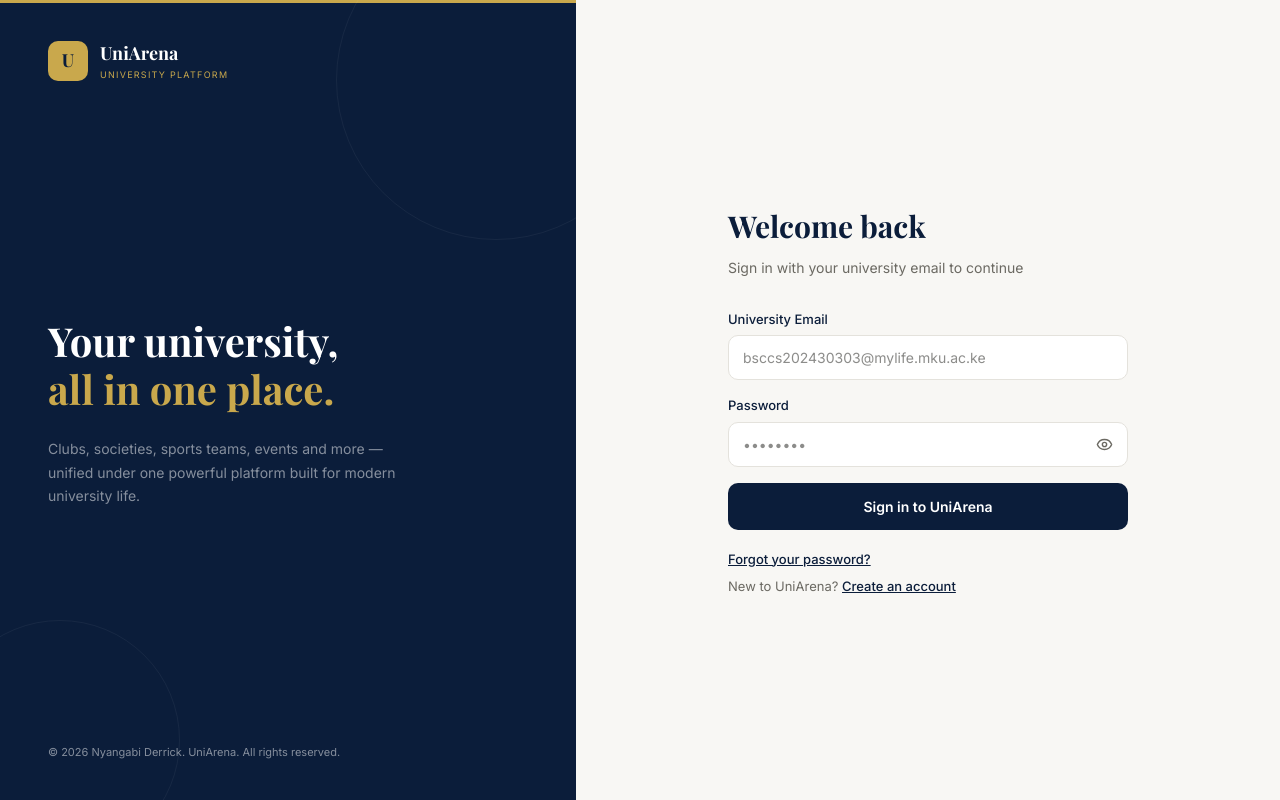
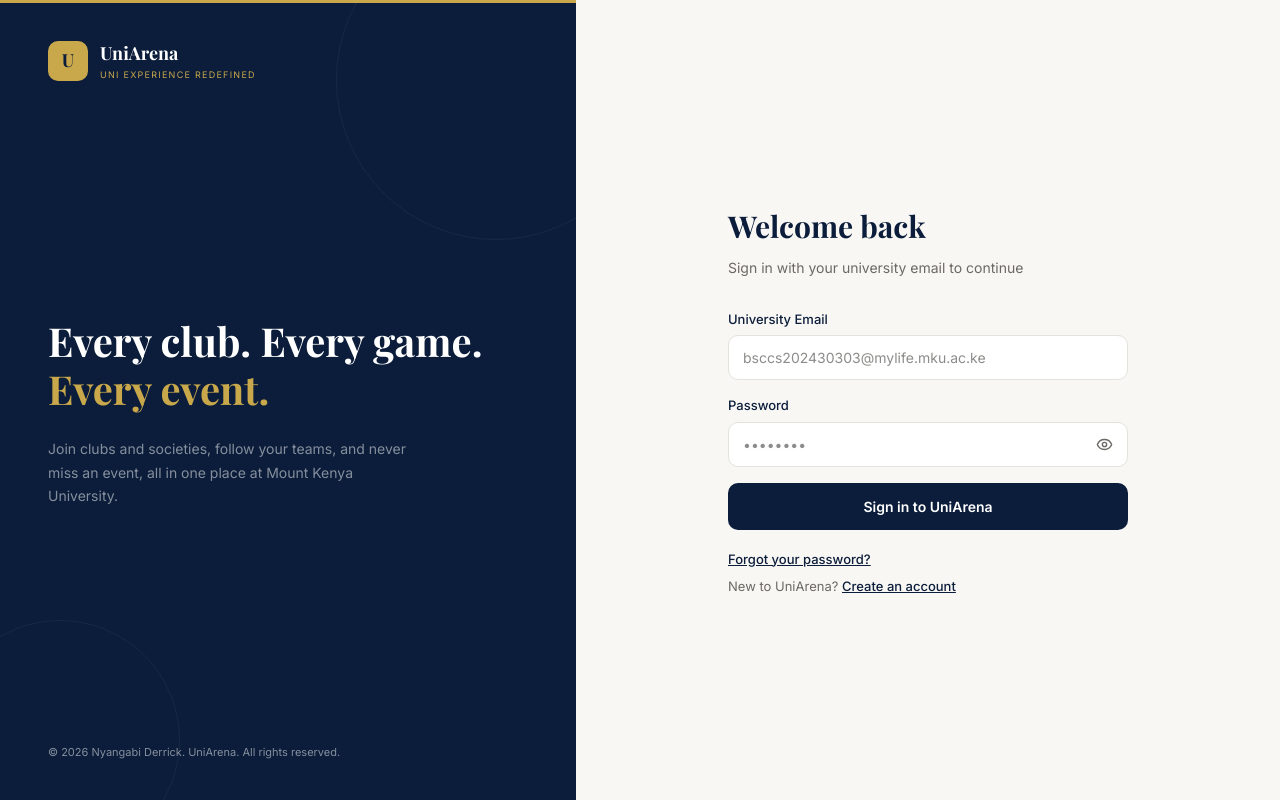
Before and after one commit to NyangabiDerrick/UniArena, a Next.js app in the folder frontend/: page /auth/login in a window 1280 px wide. Built offline with nearby package versions, Linux system fonts and the light colour scheme; no server answers.

Commit message:
feat: new tagline and sign-in headline

```diff
--- a/frontend/src/components/layout/AuthShell.tsx
+++ b/frontend/src/components/layout/AuthShell.tsx
@@ -50,17 +50,17 @@ export default function AuthShell({
           }}>U</div>
           <div>
             <div style={{ fontFamily: "'Playfair Display', serif", fontWeight: 700, fontSize: 18, color: "white" }}>UniArena</div>
-            <div style={{ fontSize: 9, color: "#C9A84C", letterSpacing: "0.14em", marginTop: 1 }}>UNIVERSITY PLATFORM</div>
+            <div style={{ fontSize: 9, color: "#C9A84C", letterSpacing: "0.14em", marginTop: 1 }}>UNI EXPERIENCE REDEFINED</div>
           </div>
         </div>
 
         <div style={{ flex: 1, display: "flex", flexDirection: "column", justifyContent: "center", gap: 24 }}>
+          {/* To change the headline, edit the two lines below */}
           <h1 style={{ fontFamily: "'Playfair Display', serif", fontSize: 40, fontWeight: 700, color: "white", lineHeight: 1.2 }}>
-            Your university,<br /><span style={{ color: "#C9A84C" }}>all in one place.</span>
+            Every club. Every game.<br /><span style={{ color: "#C9A84C" }}>Every event.</span>
           </h1>
           <p style={{ fontSize: 14, color: "rgba(255,255,255,0.5)", lineHeight: 1.7, maxWidth: 360 }}>
-            Clubs, societies, sports teams, events and more — unified under one
-            powerful platform built for modern university life.
+            Join clubs and societies, follow your teams, and never miss an event, all in one place at Mount Kenya University.
           </p>
         </div>
 
--- a/frontend/src/components/layout/Sidebar.tsx
+++ b/frontend/src/components/layout/Sidebar.tsx
@@ -94,7 +94,7 @@ export default function Sidebar() {
           }}>U</div>
           <div>
             <div style={{ fontFamily: "'Playfair Display', serif", fontWeight: 700, fontSize: 16, color: "#FFFFFF", lineHeight: 1 }}>UniArena</div>
-            <div style={{ fontSize: 9, color: "#C9A84C", letterSpacing: "0.12em", marginTop: 3, opacity: 0.85 }}>UNIVERSITY PLATFORM</div>
+            <div style={{ fontSize: 9, color: "#C9A84C", letterSpacing: "0.12em", marginTop: 3, opacity: 0.85 }}>UNI EXPERIENCE REDEFINED</div>
           </div>
         </Link>
       </div>
```
